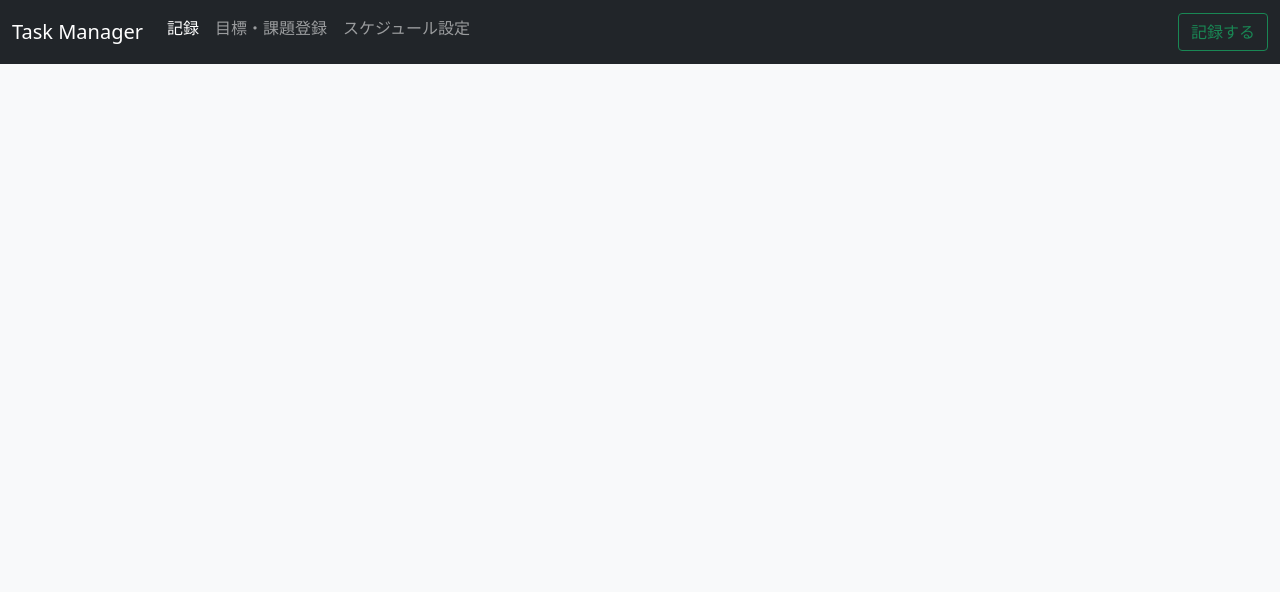
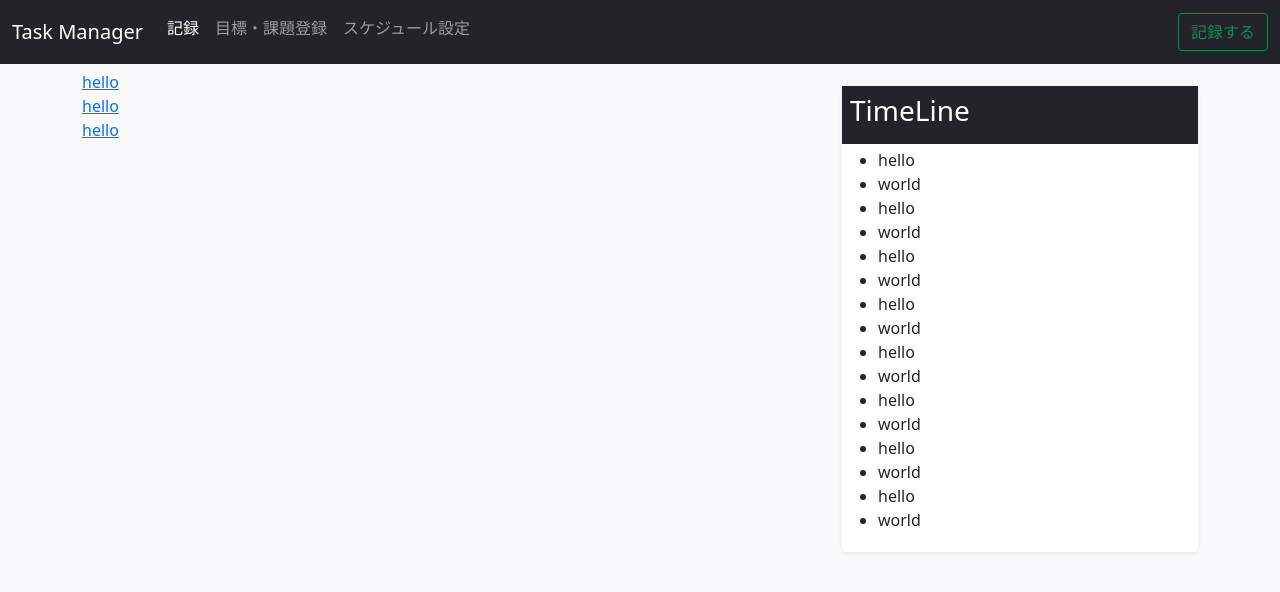
Before and after one commit to sinonome/task-manager, a Django app: page /dashboard/ in a window 1280 px wide. Shown: the top 592 px of the page. Run offline with Django 4.2, Linux system fonts and the light colour scheme.

Commit message:
add html/css

```diff
--- a/task_manager/dashboard/static/dashboard/style.css
+++ b/task_manager/dashboard/static/dashboard/style.css
@@ -5,3 +5,14 @@
     margin-right: auto;
     margin-left: auto;
 }
+
+body {
+    height: 100%;
+    padding-top: 70px;
+    overflow: hidden;
+}
+
+.timeline {
+    height: 100%;
+    padding: 0 0 0 10pm;
+}
--- a/task_manager/dashboard/templates/dashboard/index.html
+++ b/task_manager/dashboard/templates/dashboard/index.html
@@ -15,15 +15,16 @@
     <!-- header -->
     <nav class="navbar navbar-expand-lg fixed-top navbar-dark bg-dark" aria-label="Main navigation">
         <div class="container-fluid">
-            <div class="navigation-style">
+            {% comment %} <div class="navigation-style">
                 <!-- ブランド名の表示 -->
                 <a href="#" class="navbar-brand">Task Manager</a>
-            </div>
+            </div> {% endcomment %}
+            <a href="#" class="navbar-brand">Task Manager</a>
             <!-- TODO: 画面が縮小した時に toggle に収まるようにする -->
-            <button class="navbar-toggler p-0 border-0" type="button" id="navbarSideCollapse" aria-label="Toggle navigation">
+            <button class="navbar-toggler" type="button" data-bs-toggle="collapse" data-bs-target="#navimenu" aria-controls="navimenu" aria-expanded="false" aria-label="Toggle navigation">
                 <span class="navbar-toggler-icon"></span>
             </button>
-            <div class="navbar-collapse offcanvas-collapse" id="navbarsExampleDefault">
+            <div class="navbar-collapse offcanvas-collapse" id="navimenu">
                 <ul class="navbar-nav me-auto mb-2 mb-lg-0a">
                     <li class="nav-item">
                         <a class="nav-link active" aria-current="page" href="#">
@@ -51,14 +52,56 @@
             </div>
         </div>
     </nav>
+    <!-- main contents -->
     <main class="container">
-        <!-- main -->
-        <div>
-            <a href="">hello</a>
-        </div>
-        <!-- time line -->
-        <div>
-            <a href="">world</a>
+        <div class="row">
+            <!-- information -->
+            <div class="col-8">
+                <div class="row">
+                    <a href="#">hello</a>
+                </div>
+                <div class="row">
+                    <a href="#">hello</a>
+                </div>
+                <div class="row">
+                    <a href="#">hello</a>
+                </div>
+            </div>
+            <!-- time line -->
+            <div class="col-4 timeline">
+                <div class="my-3 bg-body rounded shadow-sm">
+                    <!-- Header -->
+                    <div>
+                        <nav class="navbar navbar-dark bg-dark text-white p-2">
+                            <h3>TimeLine</h3>
+                        </nav>
+                    </div>
+                    <!-- TimeLine body -->
+                    <div class="p-1">
+                        <!-- TimeLine contents -->
+                        <!-- TODO: 画面下いっぱいまで表示させたい -->
+                        <!-- TODO: 四角い枠線で表示させる -->
+                        <ul>
+                            <li>hello</li>
+                            <li>world</li>
+                            <li>hello</li>
+                            <li>world</li>
+                            <li>hello</li>
+                            <li>world</li>
+                            <li>hello</li>
+                            <li>world</li>
+                            <li>hello</li>
+                            <li>world</li>
+                            <li>hello</li>
+                            <li>world</li>
+                            <li>hello</li>
+                            <li>world</li>
+                            <li>hello</li>
+                            <li>world</li>
+                        </ul>
+                    </div>
+                </div>
+            </div>
         </div>
     </main>
 </body>
```
Also changed, not shown: task_manager/dashboard/templates/testpage/TestPage.html (added, +68 -0 lines).
